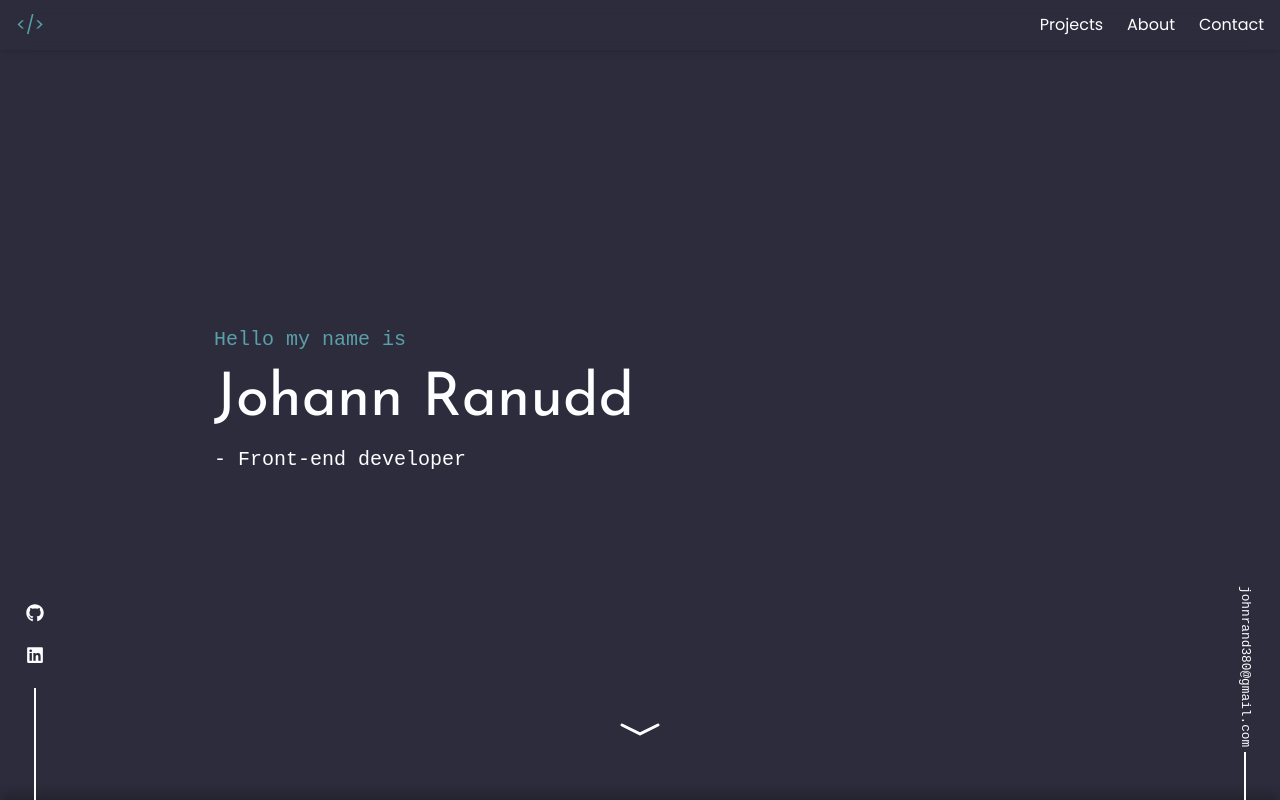
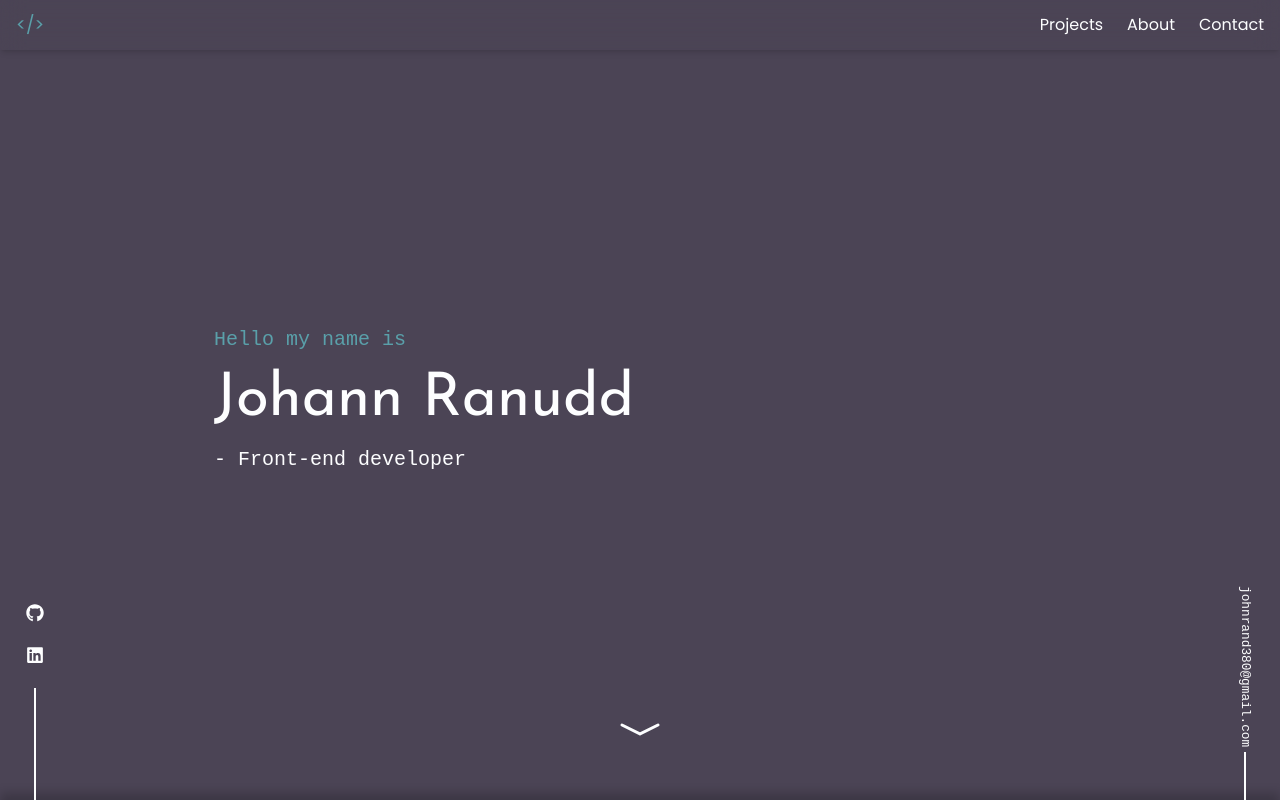
Before and after one commit to johannranudd/portfolio-2.0, a Next.js app: page / in a window 1280 px wide. Shown: the top 800 px of the page. Built offline with nearby package versions, Linux system fonts and the light colour scheme; no server answers; a web font is replaced by a local one.

Commit message:
very clean, new absolute structure

```diff
--- a/app/HeroComponent.tsx
+++ b/app/HeroComponent.tsx
@@ -48,12 +48,12 @@ export default function HeroComponent() {
 
   return (
     <>
-      <section ref={heroRef} id="heroSection" className="relative -z-50 ">
+      <section ref={heroRef} id="heroSection" className="relative -z-50">
         {heroRef && (
           <div
             // style={{ y: sectionScroll }}
             // style={windowWidth >= 640 ? { y: sectionScroll } : {}}
-            className="relative h-screen w-screen"
+            className="relative h-screen w-screen bg-pink-200 opacity-30"
           >
             {/* <Canvas
               // style={{ width: `100vw`, height: "100vh" }}
@@ -74,17 +74,22 @@ export default function HeroComponent() {
           </div>
         )}
         <div
+          // max-w-screen-lg mx-auto px-2 text-lg xxs:text-xl sm:px-4
+          // absolute bottom-1/2 translate-y-[50%]
+          // [calc(50%+sidebarWidthpx)]
           // initial={{ opacity: 0 }}
           // animate={{ opacity: 1 }}
           // transition={{ duration: 0.5 }}
-          className="max-w-screen-lg mx-auto text-lg xxs:text-xl"
+          className="absolute top-0 left-0 w-full h-full"
         >
-          <div className="px-2 sm:px-4 md:mx-sidebarWidth">
+          <div className="max-w-screen-lg mx-auto h-full flex flex-col justify-center">
             <div
               // ref={heroTextRef}
-              className="absolute bottom-1/2 translate-y-[50%]"
+              className="md:mx-sidebarWidth px-2 text-lg xxs:text-xl sm:px-4"
             >
-              <p className="font-mono mb-4 text-thirdClr">Hello my name is</p>
+              <p className="font-mono mb-4 text-thirdClr z-50">
+                Hello my name is
+              </p>
               <h1
                 // ref={headingRef}
                 className="text-4xl xxs:text-5xl sm:text-6xl"
```
